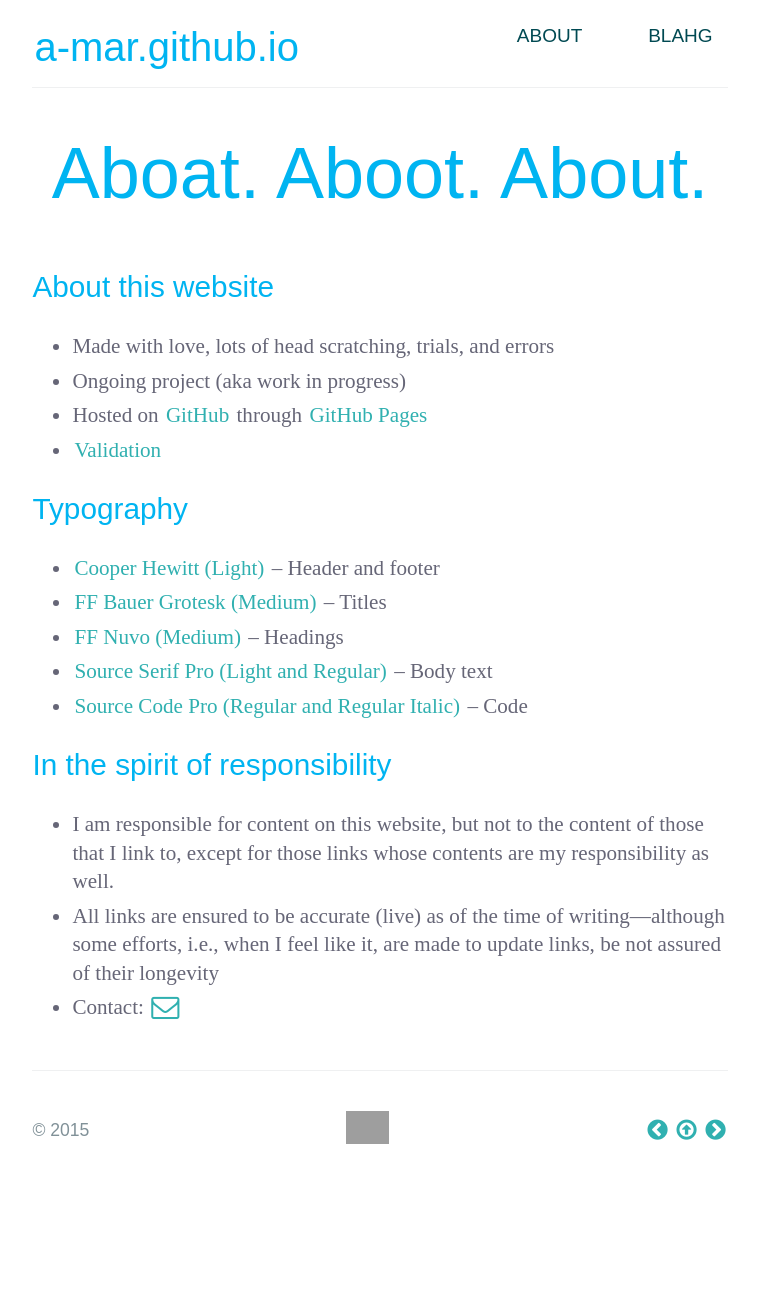
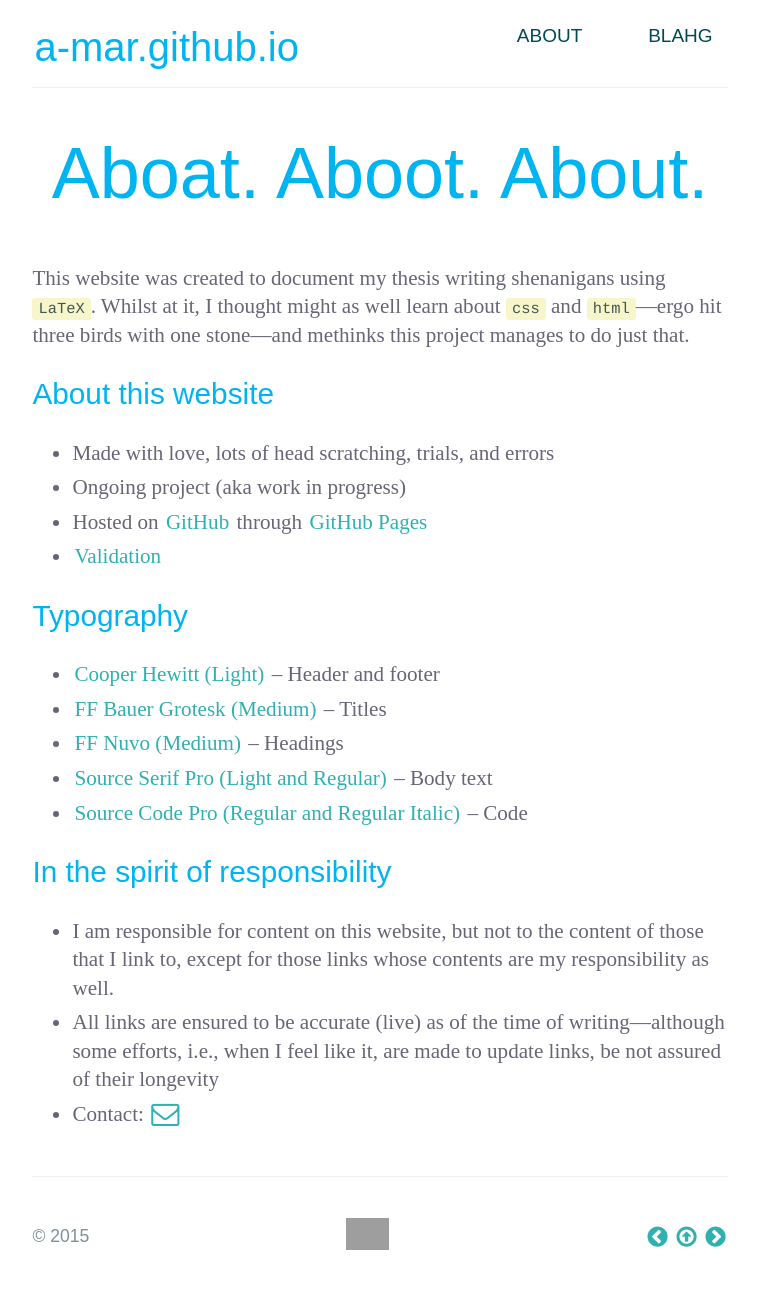
Before and after one commit to a-mar/a-mar.github.io, a Jekyll site: the page built from about/index.html, in a window 1280 px wide. Shown: the whole page, without its empty margins (260-1019 px from the left). Built offline with Jekyll 4.4.1, drawn with Linux system fonts in a browser that asks for light colours; nearby versions of some CDN libraries; some web fonts are replaced; library files that are not in the unit come from our copies; Markdown is read by kramdown in place of the engine named in the settings; before the commit the page ends 1197 px from its top, so only the background shows below that; grey boxes are pictures that could not be loaded.

Commit message:
Update index.html

```diff
--- a/about/index.html
+++ b/about/index.html
@@ -6,7 +6,7 @@ title: Aboat. Aboot. About. @ a-mar
 <section class="page-header">
    <h2 class="project-tagline">Aboat. Aboot. About.</h2>
 </section>
-<!--<p>This website was created to document my thesis writing shenanigans using <code>LaTeX</code>. Whilst at it, I thought might as well learn about <code>css</code> and <code>html</code>&mdash;ergo hit three birds with one stone&mdash;and methinks this project manages to do just that.</p>-->
+<p>This website was created to document my thesis writing shenanigans using <code>LaTeX</code>. Whilst at it, I thought might as well learn about <code>css</code> and <code>html</code>&mdash;ergo hit three birds with one stone&mdash;and methinks this project manages to do just that.</p>
 <h2>About this website</h2>
 <ul>
    <li>Made with love, lots of head scratching, trials, and errors</li>
```
